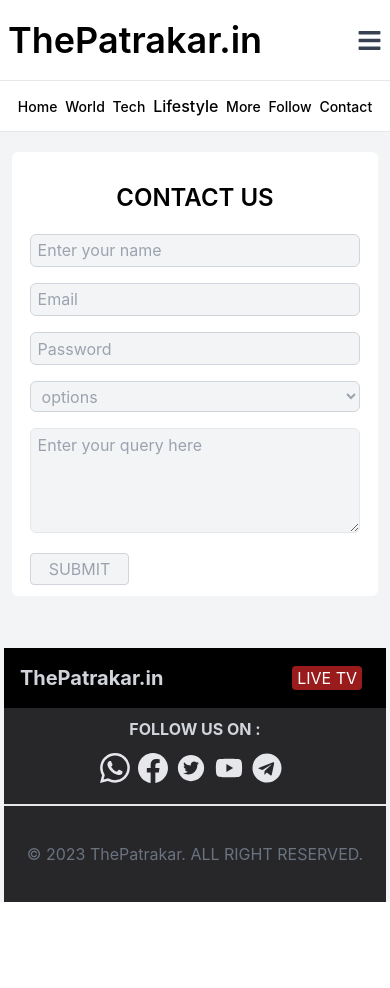
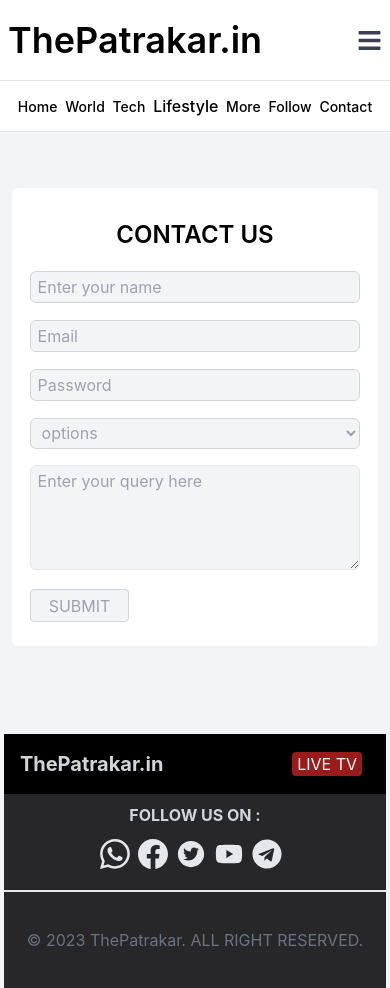
Before and after one commit to AmanPatel2003/ThePatrakar1, a React (Create React App) app: page /contect in a window 390 px wide. Before the commit the page ends 902 px from the top, so only its background shows below. Built offline with nearby package versions, Linux system fonts and the light colour scheme.

Commit message:
contact page

```diff
--- a/src/component/Contect.js
+++ b/src/component/Contect.js
@@ -12,9 +12,11 @@
           Let's create something togather
         </p>
       </div>
-      <div className="flex-col  w-[45%] lg:w-[50%] md:w-[100%]  sm:w-[100%] xs:w-[100%] rounded-md  justify-center bg-white  py-[3%]">
-        <div className="w-[80%] xs:w-[90%] text-center flex-col mx-[5%]">
-          <h1 className="text-2xl mb-[5%] xs:my-[6%] font-semibold">CONTACT US</h1>
+      <div className="flex-col  w-[45%] lg:w-[50%] md:w-[100%]  sm:w-[100%] xs:w-[100%] rounded-md  justify-center bg-white  py-[3%] xs:my-[10%]">
+        <div className="w-[80%] xs:w-[90%] text-center flex-col mx-[5%]  ">
+          <h1 className="text-2xl mb-[5%] xs:my-[6%] font-semibold">
+            CONTACT US
+          </h1>
 
           <div className="w-full flex justify-center my-[3%] xs:my-[5%]">
             <input
@@ -86,7 +88,7 @@
             ></textarea>
           </div>
           <div className="w-full mb-[3%] mt-[6%]">
-            <button className=" border border-gray-300 float-left bg-gray-100 w-[30%] rounded text-gray-400  py-[1%] px-[2%]  hover:border-gray-800 hover:font-semibold">
+            <button className=" border border-gray-300 float-left bg-gray-100 w-[30%] rounded text-gray-400  py-[1%] px-[2%] xs:mb-[4%]  hover:border-gray-800 hover:font-semibold">
               SUBMIT
             </button>
           </div>
```
